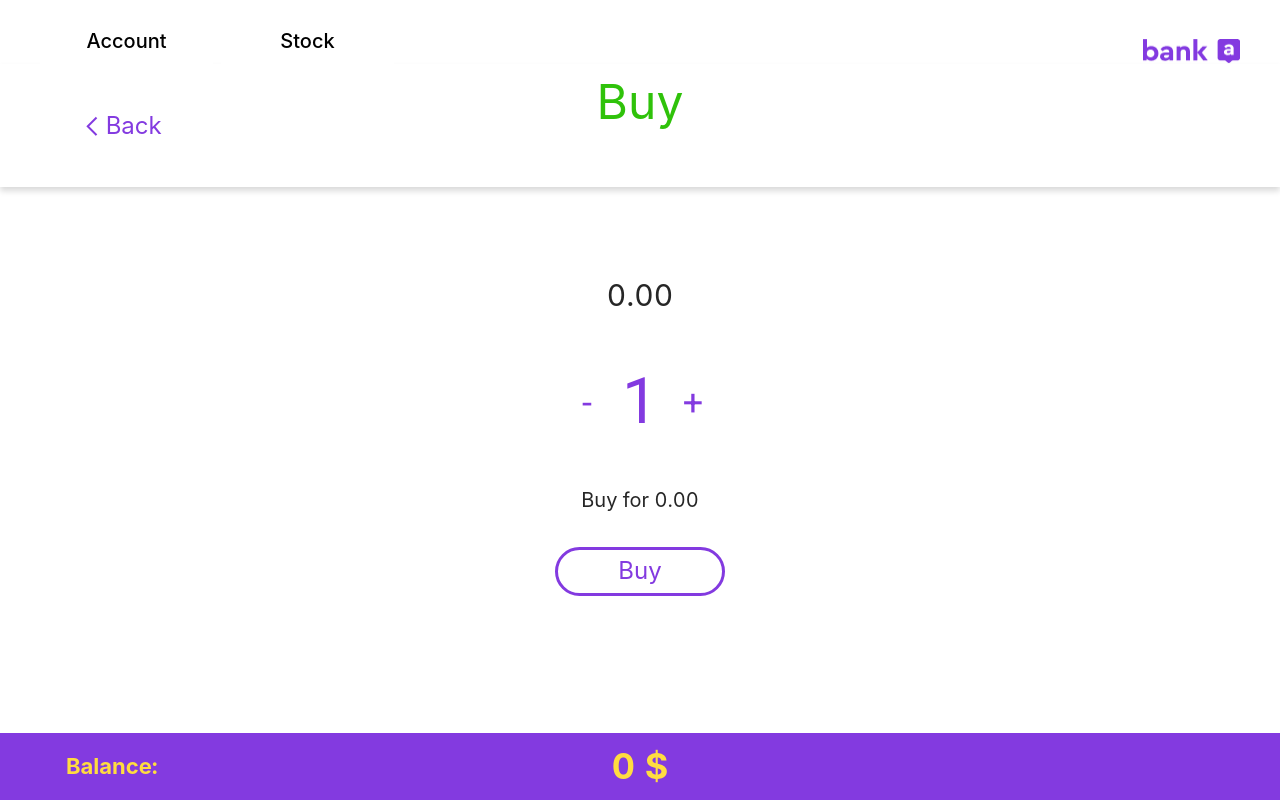
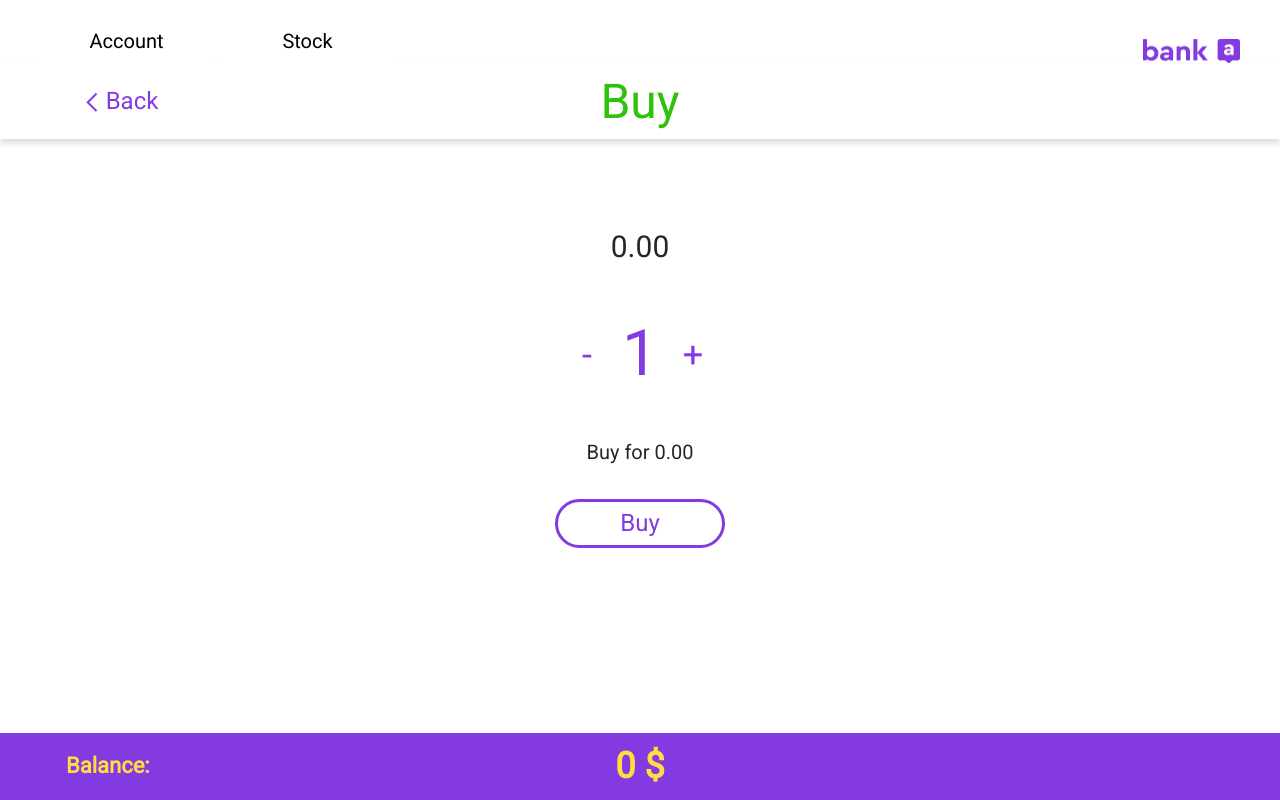
Before and after one commit to shakompk1/Online_Investment, a React (Create React App) app: page /buy/1 in a window 1280 px wide. Built offline with nearby package versions, Linux system fonts and the light colour scheme; no server answers.

Commit message:
Style corrected v2

```diff
--- a/src/components/Stock.js
+++ b/src/components/Stock.js
@@ -2,17 +2,10 @@ import React, { Component } from 'react';
 import { Pagination } from "antd";
 import StockElement from '../stockElement';
 import Search from '../Search.jsx';
-// import "antd/dist/antd.css";
-import "antd/es/pagination/style/css";
 import { HrLine, NotFnd, BorderDiv, StockContainer, AignCenterDiv, AlignPaginator } from '../style_components/stockStyleComp.js'
-import styled from 'styled-components'
 import Main from "../Main";
-import {NavLink} from "react-router-dom";
+import { NavLink } from "react-router-dom";
 
-// const StockContainer = styled.div`
-//     width: 760px;
-//     margin: 0 auto;
-// `;
 
 class Stock extends Component {
     state = {
@@ -58,18 +51,13 @@ class Stock extends Component {
         })
     }
 
-    testFnction = (evnt) => {
-        console.log(evnt);
-        // TO DO
-    }
-
     render() {
         const count = this.state.pages;
         const rows = this.state.copyData.slice(this.state.offset, this.state.offset + this.state.limit)
-            .map(item => (<NavLink style={{ textDecoration: 'none' }}
+            .map(item => (<BorderDiv><NavLink style={{ textDecoration: 'none' }}
                 onClick={() => this.props.onClick(item.name)}
                 key={item.symbol}
-                to={"/buy/" + item.symbol}><BorderDiv key={item.name}><StockElement symbol={item.symbol} name={item.name} price={item.price} /></BorderDiv></NavLink>));
+                to={"/buy/" + item.symbol}><StockElement symbol={item.symbol} name={item.name} price={item.price} /></NavLink></BorderDiv>));
 
         return (
             <>
--- a/src/index.css
+++ b/src/index.css
@@ -20,3 +20,7 @@ body {
   left: 20px;
   top: 20px;
 }
+
+p{
+  margin: 0;
+}
--- a/src/index.js
+++ b/src/index.js
@@ -1,7 +1,9 @@
 import React from 'react';
 import ReactDOM from 'react-dom';
 import { BrowserRouter } from 'react-router-dom'
+import "antd/es/pagination/style/css";
 import './index.css';
+
 import App from './App';
 
 ReactDOM.render(<BrowserRouter>
```
